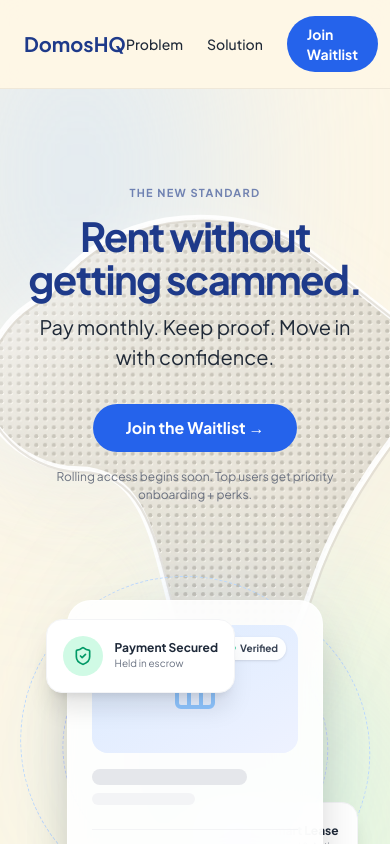
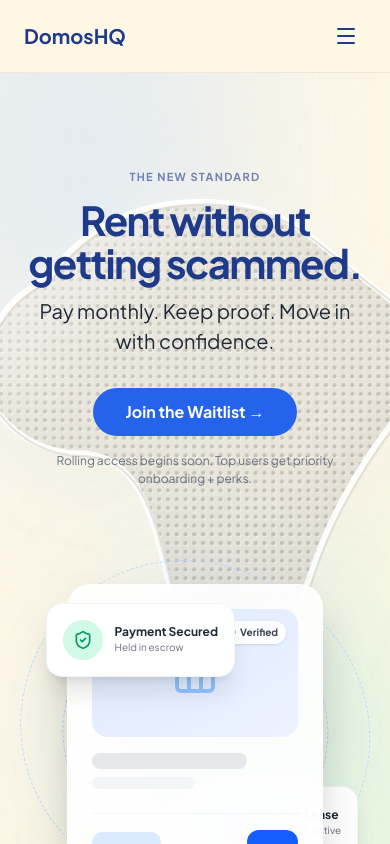
Before and after one commit to abrahamenoch170/DomosHQ, a React (Vite) app: page / in a window 390 px wide. Shown: the top 844 px of the page. Built offline with nearby package versions, Linux system fonts and the light colour scheme.

Commit message:
feat(Header): Implement responsive navigation
Adds a responsive navigation menu to the header component. The menu collapses into a toggleable hamburger icon on smaller screens and expands to show navigation links on larger screens. This improves usability and accessibility across devices.

```diff
--- a/src/components/Header.tsx
+++ b/src/components/Header.tsx
@@ -1,6 +1,16 @@
-import { motion } from 'motion/react';
+import { useState } from 'react';
+import { motion, AnimatePresence } from 'motion/react';
+import { Menu, X } from 'lucide-react';
 
 export const Header = () => {
+  const [isMenuOpen, setIsMenuOpen] = useState(false);
+
+  const navLinks = [
+    { name: 'Problem', href: '#problem' },
+    { name: 'Solution', href: '#solution' },
+    { name: 'Join Waitlist', href: '#waitlist', isButton: true },
+  ];
+
   return (
     <motion.header
       initial={{ y: -100 }}
@@ -8,13 +18,59 @@
       className="sticky top-0 z-50 w-full bg-[#FEF7E6]/80 backdrop-blur-md border-b border-black/[0.06] px-6 py-4 flex items-center justify-between"
     >
       <div className="text-xl font-bold text-[#1E3A8A]">DomosHQ</div>
-      <nav className="flex items-center gap-6" aria-label="Main navigation">
-        <a href="#problem" className="text-sm font-medium text-[#1F2937] hover:text-[#2563EB] transition-colors focus:outline-none focus:ring-2 focus:ring-[#2563EB] rounded">Problem</a>
-        <a href="#solution" className="text-sm font-medium text-[#1F2937] hover:text-[#2563EB] transition-colors focus:outline-none focus:ring-2 focus:ring-[#2563EB] rounded">Solution</a>
-        <a href="#waitlist" className="bg-[#2563EB] text-white text-sm font-bold px-5 py-2 rounded-full hover:scale-105 transition-transform duration-200 focus:outline-none focus:ring-2 focus:ring-offset-2 focus:ring-[#2563EB]">
-          Join Waitlist
-        </a>
+
+      {/* Desktop Navigation */}
+      <nav className="hidden md:flex items-center gap-6" aria-label="Main navigation">
+        {navLinks.map((link) => (
+          <a
+            key={link.name}
+            href={link.href}
+            className={
+              link.isButton
+                ? 'bg-[#2563EB] text-white text-sm font-bold px-5 py-2 rounded-full hover:scale-105 transition-transform duration-200 focus:outline-none focus:ring-2 focus:ring-offset-2 focus:ring-[#2563EB]'
+                : 'text-sm font-medium text-[#1F2937] hover:text-[#2563EB] transition-colors focus:outline-none focus:ring-2 focus:ring-[#2563EB] rounded'
+            }
+          >
+            {link.name}
+          </a>
+        ))}
       </nav>
+
+      {/* Mobile Hamburger Button */}
+      <button
+        className="md:hidden p-2 text-[#1E3A8A] focus:outline-none"
+        onClick={() => setIsMenuOpen(!isMenuOpen)}
+        aria-label="Toggle menu"
+      >
+        {isMenuOpen ? <X size={24} /> : <Menu size={24} />}
+      </button>
+
+      {/* Mobile Navigation Overlay */}
+      <AnimatePresence>
+        {isMenuOpen && (
+          <motion.nav
+            initial={{ opacity: 0, height: 0 }}
+            animate={{ opacity: 1, height: 'auto' }}
+            exit={{ opacity: 0, height: 0 }}
+            className="md:hidden absolute top-full left-0 w-full bg-[#FEF7E6] border-b border-black/[0.06] flex flex-col p-6 gap-4"
+          >
+            {navLinks.map((link) => (
+              <a
+                key={link.name}
+                href={link.href}
+                onClick={() => setIsMenuOpen(false)}
+                className={
+                  link.isButton
+                    ? 'bg-[#2563EB] text-white text-center font-bold px-5 py-3 rounded-full hover:scale-[1.02] transition-transform duration-200'
+                    : 'text-lg font-medium text-[#1F2937] hover:text-[#2563EB] transition-colors py-2'
+                }
+              >
+                {link.name}
+              </a>
+            ))}
+          </motion.nav>
+        )}
+      </AnimatePresence>
     </motion.header>
   );
 };
```
